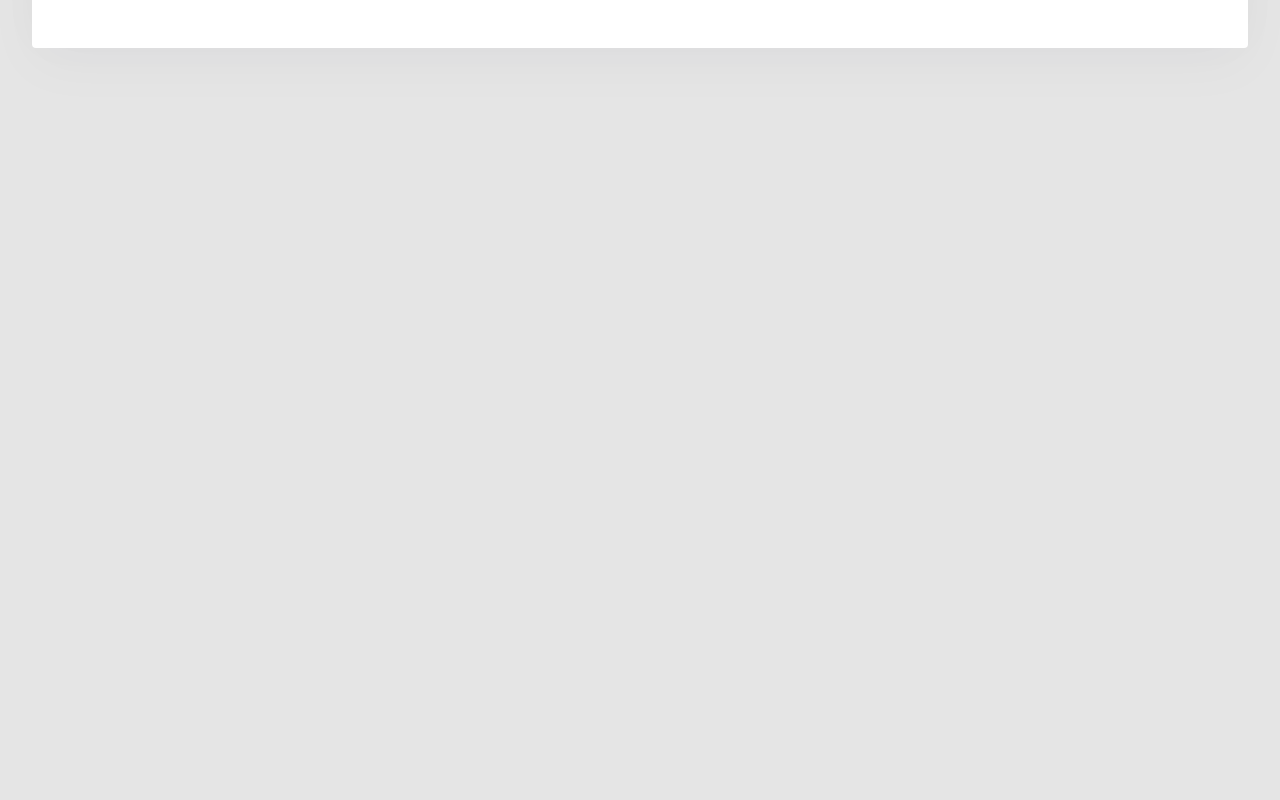
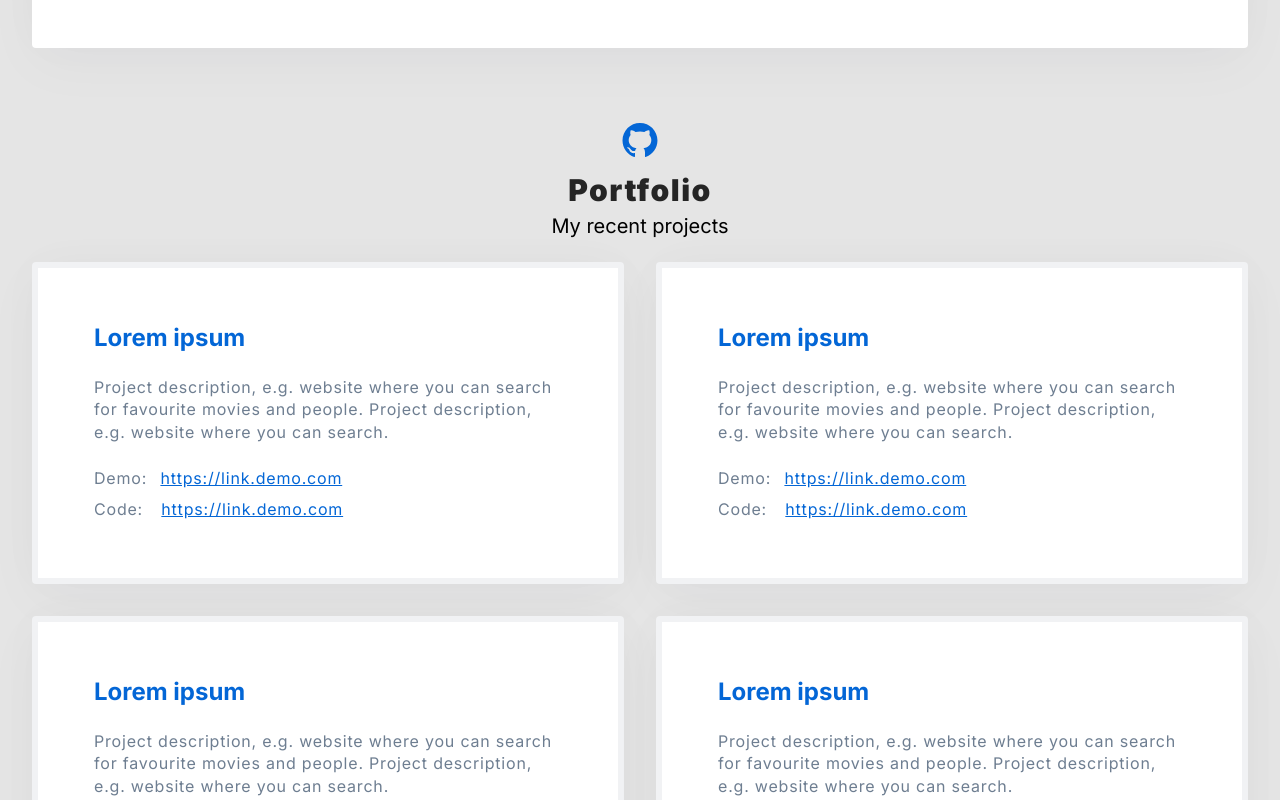
Before and after one commit to met3usz/homepage-react, a React (Create React App) app: page / in a window 1280 px wide. Shown: the part 1220-2020 px from the top of the page. Before the commit the page ends 1354 px from the top, so only its background shows below. Built offline with nearby package versions, Linux system fonts and the light colour scheme.

Commit message:
Added Portfolio Section
Portfolio section, title and cards were added to the App.

```diff
--- a/src/App.js
+++ b/src/App.js
@@ -1,5 +1,6 @@
 import Header from './components/Header';
 import LearnNext from './components/LearnNext';
+import Portfolio from './components/Portfolio';
 import Skills from './components/Skills';
 
 function App() {
@@ -8,6 +9,7 @@ function App() {
       <Header />
       <Skills />
       <LearnNext />
+      <Portfolio />
     </>
   );
 }
--- /dev/null
+++ b/src/components/Portfolio/PortfolioContent/index.js
@@ -0,0 +1,32 @@
+import {
+  Card,
+  CardContent,
+  CardLinkCode,
+  CardLinkDemo,
+  CardLinksWrapper,
+  CardLinkText,
+  CardTitle,
+} from './styled';
+
+const PortfolioContent = () => {
+  return (
+    <Card>
+      <CardTitle>Lorem ipsum</CardTitle>
+      <CardContent>
+        Project description, e.g. website where you can search for favourite
+        movies and people. Project description, e.g. website where you can
+        search.
+      </CardContent>
+      <CardLinksWrapper>
+        <CardLinkText>
+          Demo: <CardLinkDemo href="hehe">https://link.demo.com</CardLinkDemo>
+        </CardLinkText>
+        <CardLinkText>
+          Code: <CardLinkCode href="">https://link.demo.com</CardLinkCode>
+        </CardLinkText>
+      </CardLinksWrapper>
+    </Card>
+  );
+};
+
+export default PortfolioContent;
--- /dev/null
+++ b/src/components/Portfolio/PortfolioContent/styled.js
@@ -0,0 +1,49 @@
+import styled from 'styled-components';
+
+export const Card = styled.article`
+  max-width: 592px;
+  max-height: 322px;
+  padding: 56px;
+  background: ${({ theme }) => theme.color.white};
+  border: 6px solid rgba(209, 213, 218, 0.3);
+  box-shadow: 0px -2px 50px rgba(9, 10, 51, 0.02),
+    0px 16px 58px rgba(9, 10, 51, 0.03);
+  border-radius: 4px;
+`;
+
+export const CardTitle = styled.h3`
+  font-weight: 700;
+  font-size: 24px;
+  color: ${({ theme }) => theme.color.scienceBlue};
+  margin: 0 0 24px 0;
+`;
+
+export const CardContent = styled.p`
+  line-height: 1.4;
+  letter-spacing: 0.05em;
+  margin: 0 0 24px 0;
+  color: ${({ theme }) => theme.color.slateGray};
+`;
+
+export const CardLinksWrapper = styled.div`
+  display: flex;
+  flex-direction: column;
+  justify-content: center;
+  align-items: flex-start;
+`;
+
+export const CardLinkText = styled(CardContent)`
+  margin-bottom: 8px;
+`;
+
+export const CardLinkDemo = styled.a`
+  margin: 0 0 0 8px;
+  letter-spacing: 0.05em;
+  color: ${({ theme }) => theme.color.scienceBlue};
+`;
+
+export const CardLinkCode = styled.a`
+  margin: 0 0 0 13px;
+  letter-spacing: 0.05em;
+  color: ${({ theme }) => theme.color.scienceBlue};
+`;
--- /dev/null
+++ b/src/components/Portfolio/index.js
@@ -0,0 +1,29 @@
+import {
+  PortfolioContentWrapper,
+  PortfolioParagraph,
+  PortfolioTitle,
+  PortfolioTitleWrapper,
+  PortfolioWrapper,
+} from './styled';
+import { AiFillGithub } from 'react-icons/ai';
+import PortfolioCard from './PortfolioContent';
+
+const Portfolio = () => {
+  return (
+    <PortfolioWrapper>
+      <PortfolioTitleWrapper>
+        <AiFillGithub color={'#0366D6'} size={'40px'} />
+        <PortfolioTitle>Portfolio</PortfolioTitle>
+        <PortfolioParagraph>My recent projects</PortfolioParagraph>
+      </PortfolioTitleWrapper>
+      <PortfolioContentWrapper>
+        <PortfolioCard />
+        <PortfolioCard />
+        <PortfolioCard />
+        <PortfolioCard />
+      </PortfolioContentWrapper>
+    </PortfolioWrapper>
+  );
+};
+
+export default Portfolio;
--- /dev/null
+++ b/src/components/Portfolio/styled.js
@@ -0,0 +1,33 @@
+import styled from 'styled-components';
+import { SecondaryTitle } from '../../common/SecondaryTitle';
+
+export const PortfolioWrapper = styled.section`
+  max-width: 1216px;
+  margin: 0 auto;
+`;
+
+export const PortfolioTitleWrapper = styled.div`
+  display: flex;
+  flex-direction: column;
+  justify-content: center;
+  align-items: center;
+  margin-bottom: 24px;
+`;
+
+export const PortfolioTitle = styled(SecondaryTitle)`
+  margin: 13px 0 8px 0;
+`;
+
+export const PortfolioParagraph = styled.p`
+  margin: 0;
+  font-size: 20px;
+`;
+
+export const PortfolioContentWrapper = styled.div`
+  display: flex;
+  flex-wrap: wrap;
+  flex-direction: row;
+  gap: 32px;
+  max-width: 1216px;
+  margin: 0 auto;
+`;
```
